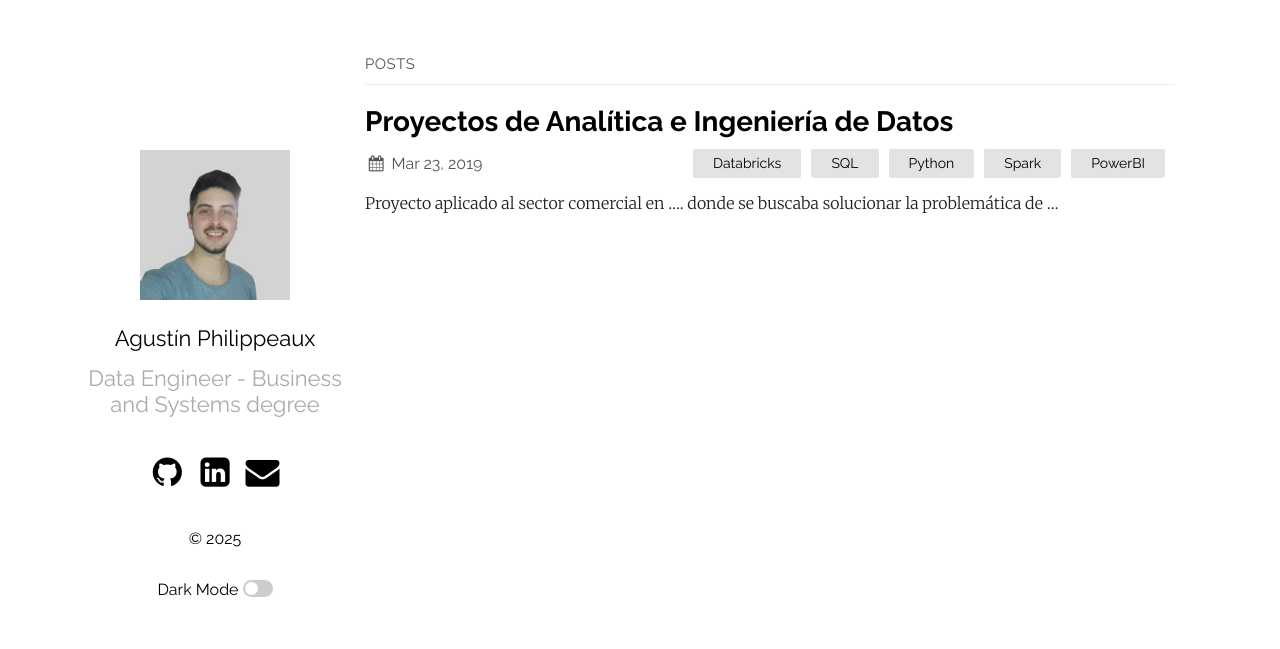
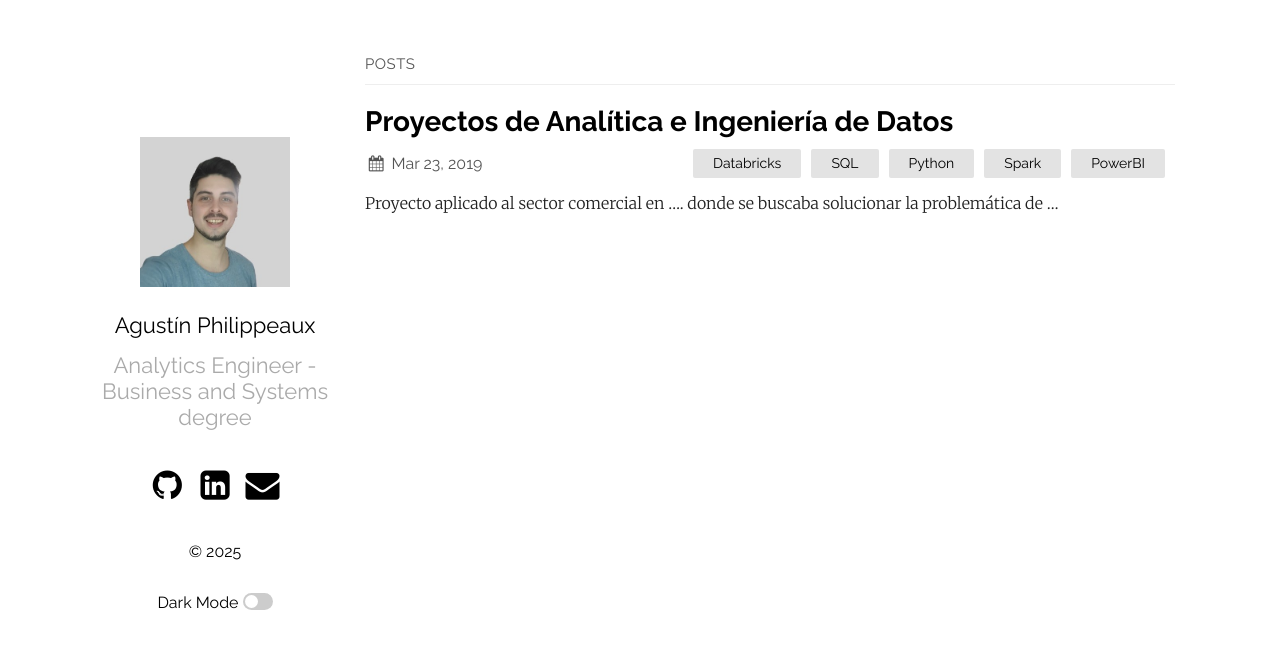
Before and after one commit to agustinphx/personal_site, a Jekyll site: the page built from index.md, in a window 1280 px wide. Shown: the top 649 px of the page. Built offline with Jekyll 4.4.1, drawn with Linux system fonts in a browser that asks for light colours.

Commit message:
Update _config.yml

```diff
--- a/_config.yml
+++ b/_config.yml
@@ -13,7 +13,7 @@ sass:
   sass_dir: _sass
 plainwhite:
   name: Agustín Philippeaux
-  tagline:  Data Engineer - Business and Systems degree
+  tagline:  Analytics Engineer - Business and Systems degree
   date_format: "%b %-d, %Y"
 # sitemap: true # set to true to generate sitemap.xml content
 # search: true # set to true to enable searchbar
```
